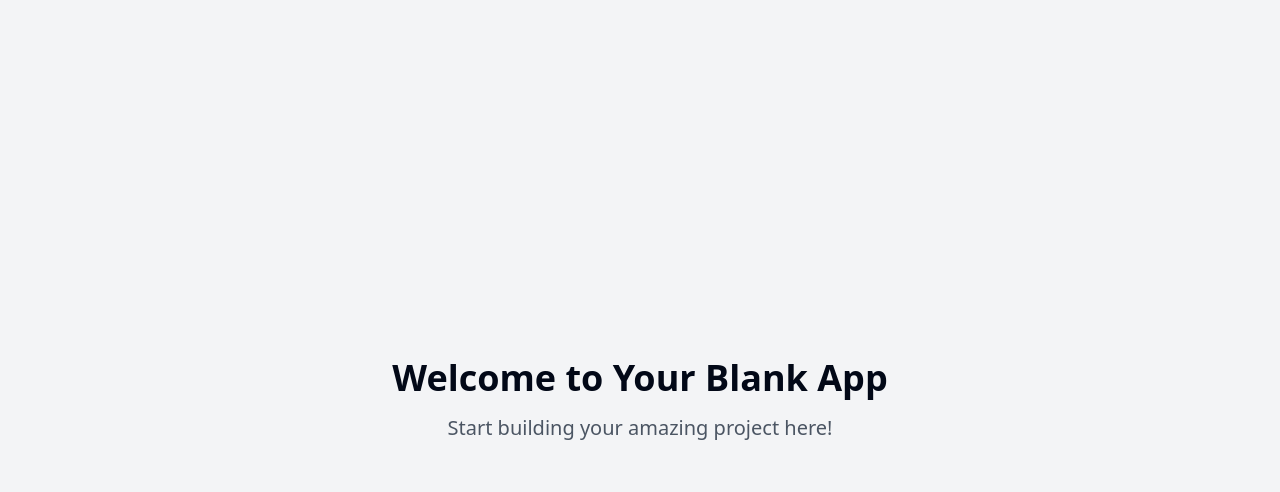
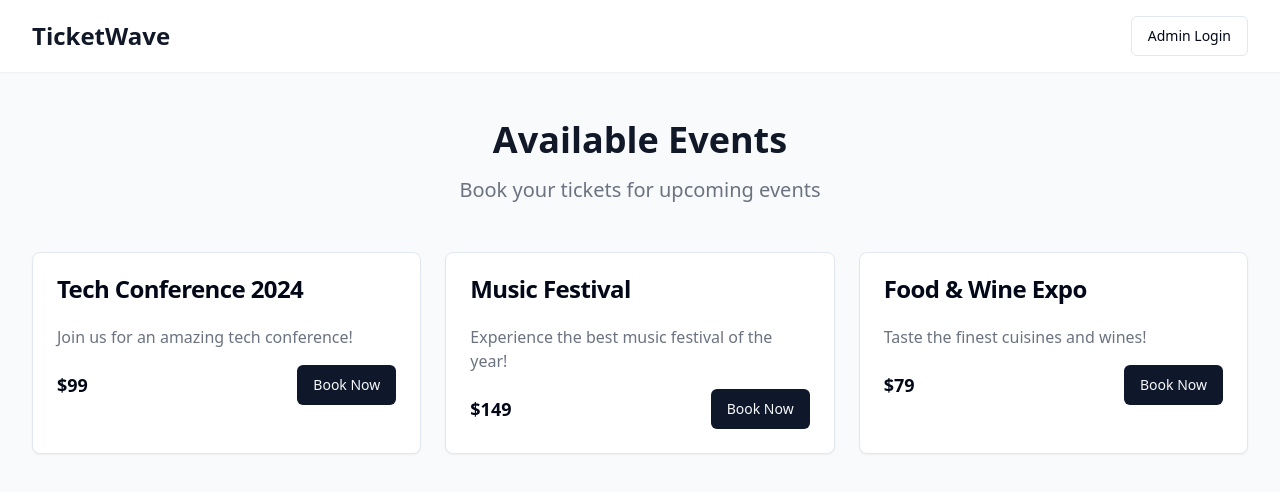
Before and after one commit to Macaulay-Ayomide/ticketwave-quickbook, a React (Vite) app: page / in a window 1280 px wide. Shown: the top 492 px of the page. Built offline with nearby package versions, Linux system fonts and the light colour scheme.

Commit message:
Build new project structure and components
Initialized a new project structure and created necessary components for the application. No connections or integrations have been made as this is a standalone project setup.
[skip gpt_engineer]

```diff
--- a/src/App.tsx
+++ b/src/App.tsx
@@ -15,6 +15,9 @@ const App = () => (
       <BrowserRouter>
         <Routes>
           <Route path="/" element={<Index />} />
+          <Route path="/book/:id" element={<div>Booking page coming soon</div>} />
+          <Route path="/admin" element={<div>Admin page coming soon</div>} />
+          <Route path="/admin/tickets" element={<div>Ticket management coming soon</div>} />
         </Routes>
       </BrowserRouter>
     </TooltipProvider>
--- a/src/pages/Index.tsx
+++ b/src/pages/Index.tsx
@@ -1,12 +1,77 @@
-// Update this page (the content is just a fallback if you fail to update the page)
+import { Button } from "@/components/ui/button";
+import { Card, CardContent, CardHeader, CardTitle } from "@/components/ui/card";
+import { useNavigate } from "react-router-dom";
 
 const Index = () => {
+  const navigate = useNavigate();
+
   return (
-    <div className="min-h-screen flex items-center justify-center bg-gray-100">
-      <div className="text-center">
-        <h1 className="text-4xl font-bold mb-4">Welcome to Your Blank App</h1>
-        <p className="text-xl text-gray-600">Start building your amazing project here!</p>
-      </div>
+    <div className="min-h-screen bg-gray-50">
+      {/* Header */}
+      <header className="bg-white shadow-sm">
+        <div className="max-w-7xl mx-auto px-4 sm:px-6 lg:px-8 py-4">
+          <div className="flex justify-between items-center">
+            <h1 className="text-2xl font-bold text-gray-900">TicketWave</h1>
+            <Button onClick={() => navigate("/admin")} variant="outline">
+              Admin Login
+            </Button>
+          </div>
+        </div>
+      </header>
+
+      {/* Main Content */}
+      <main className="max-w-7xl mx-auto px-4 sm:px-6 lg:px-8 py-12">
+        <div className="text-center mb-12">
+          <h2 className="text-3xl font-extrabold text-gray-900 sm:text-4xl">
+            Available Events
+          </h2>
+          <p className="mt-3 max-w-2xl mx-auto text-xl text-gray-500 sm:mt-4">
+            Book your tickets for upcoming events
+          </p>
+        </div>
+
+        {/* Event Cards */}
+        <div className="grid grid-cols-1 gap-6 sm:grid-cols-2 lg:grid-cols-3">
+          <Card className="hover:shadow-lg transition-shadow duration-200">
+            <CardHeader>
+              <CardTitle>Tech Conference 2024</CardTitle>
+            </CardHeader>
+            <CardContent>
+              <p className="text-gray-500 mb-4">Join us for an amazing tech conference!</p>
+              <div className="flex justify-between items-center">
+                <span className="font-bold text-lg">$99</span>
+                <Button onClick={() => navigate("/book/1")}>Book Now</Button>
+              </div>
+            </CardContent>
+          </Card>
+
+          <Card className="hover:shadow-lg transition-shadow duration-200">
+            <CardHeader>
+              <CardTitle>Music Festival</CardTitle>
+            </CardHeader>
+            <CardContent>
+              <p className="text-gray-500 mb-4">Experience the best music festival of the year!</p>
+              <div className="flex justify-between items-center">
+                <span className="font-bold text-lg">$149</span>
+                <Button onClick={() => navigate("/book/2")}>Book Now</Button>
+              </div>
+            </CardContent>
+          </Card>
+
+          <Card className="hover:shadow-lg transition-shadow duration-200">
+            <CardHeader>
+              <CardTitle>Food & Wine Expo</CardTitle>
+            </CardHeader>
+            <CardContent>
+              <p className="text-gray-500 mb-4">Taste the finest cuisines and wines!</p>
+              <div className="flex justify-between items-center">
+                <span className="font-bold text-lg">$79</span>
+                <Button onClick={() => navigate("/book/3")}>Book Now</Button>
+              </div>
+            </CardContent>
+          </Card>
+        </div>
+      </main>
     </div>
   );
 };
```
